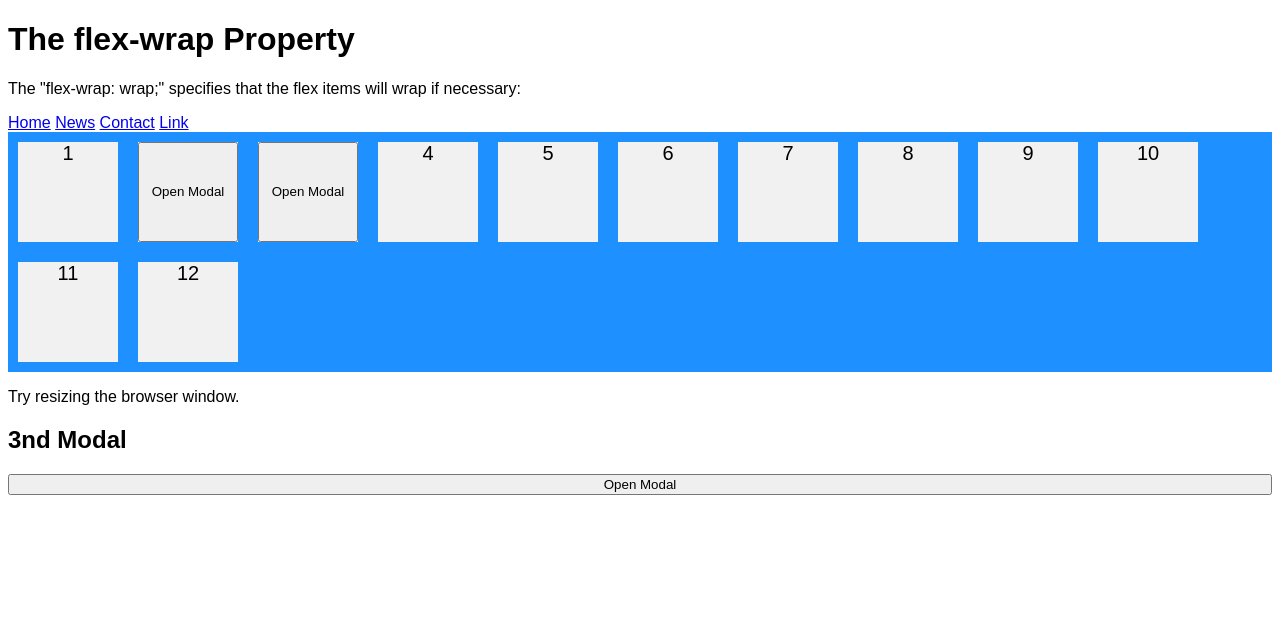
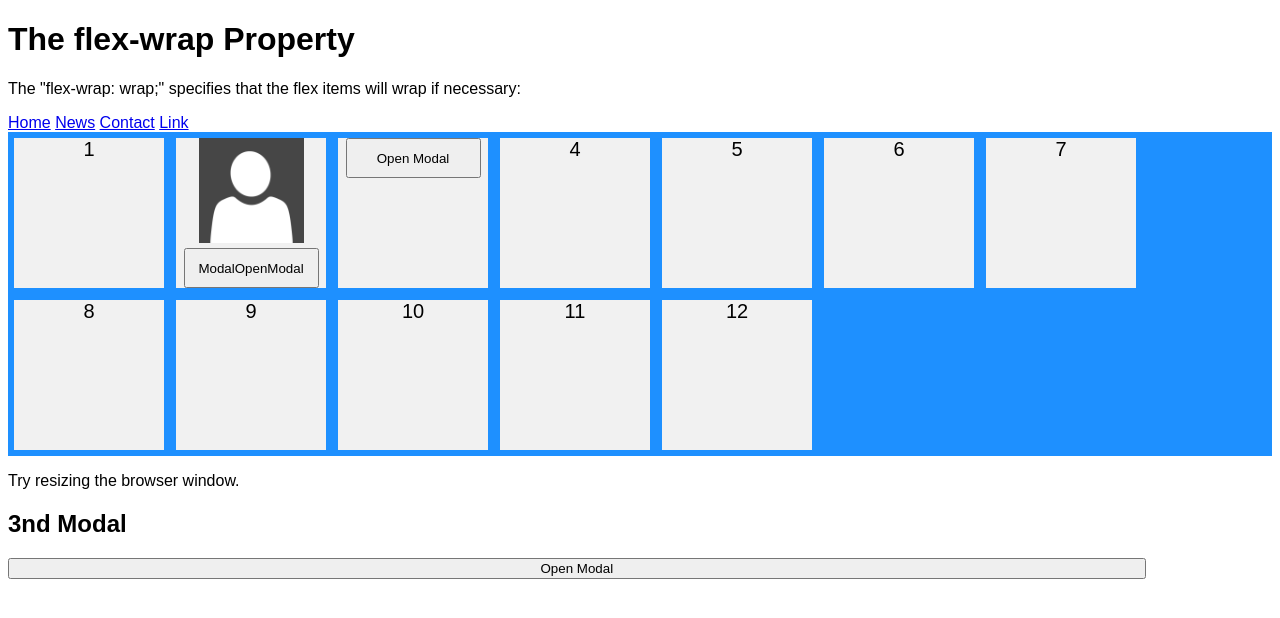
Before and after one commit to llggl/tc, a plain HTML site: page landing.html in a window 1280 px wide. Drawn offline with Linux system fonts and the light colour scheme.

Commit message:
Update landing.html

```diff
--- a/landing.html
+++ b/landing.html
@@ -14,16 +14,16 @@ body {font-family: sans-serif;}
 
 .flex-container > div {
   background-color: #f1f1f1;
-  width: 100px;
-  height: 100px;
-  margin: 10px;
+  width: 150px;
+  height: 150px;
+  margin: 6px;
   text-align: center;
   font-size: 20px;
 }
 
 .modal-button{
-  width: 100%;
-  height: 100%;
+  width: 90%;
+  height: 27%;
 }
 
 /* The Modal (background) */
@@ -97,7 +97,7 @@ body {font-family: sans-serif;}
 
 <div class="flex-container">
   <div>1</div>
-<div><button class="modal-button" href="#myModal1">Open Modal</button></div>
+<div><img src="https://raw.githubusercontent.com/llggl/tc/master/usr001/mdl001/1.jpg" loading="lazy" style="max-width:70%"><button class="modal-button" href="#myModal1">ModalOpenModal</button></div>
 <div><button class="modal-button" href="#myModal2">Open Modal</button></div>
   <div>4</div>
   <div>5</div>
```
